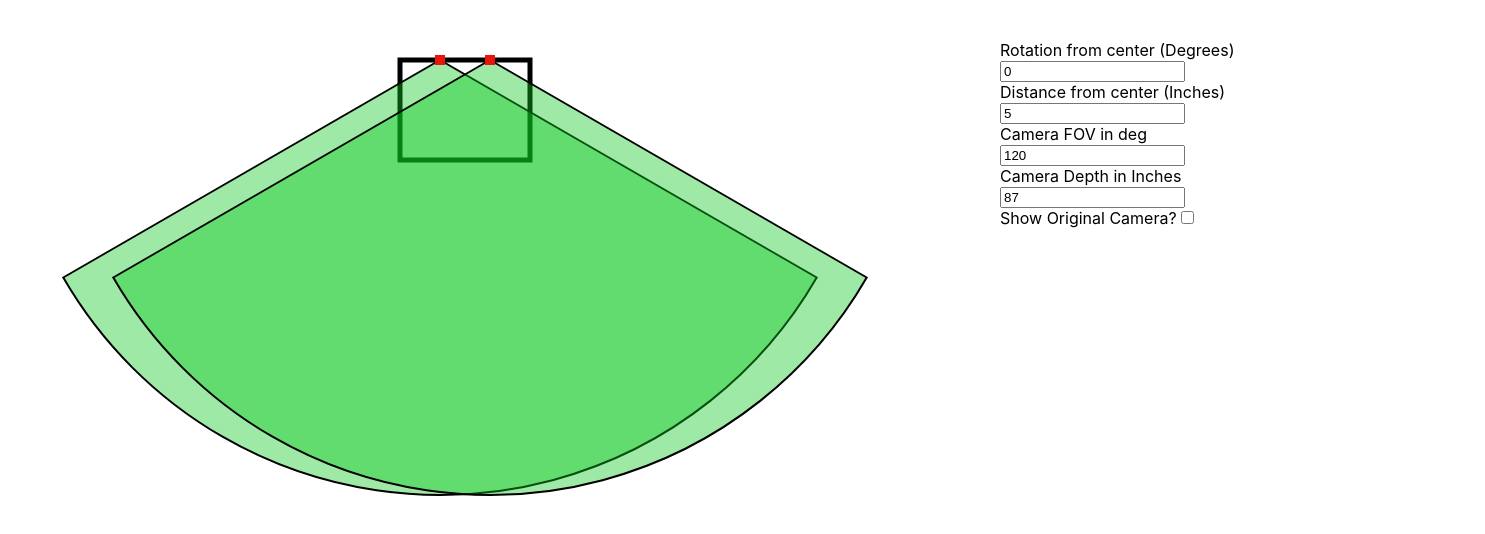
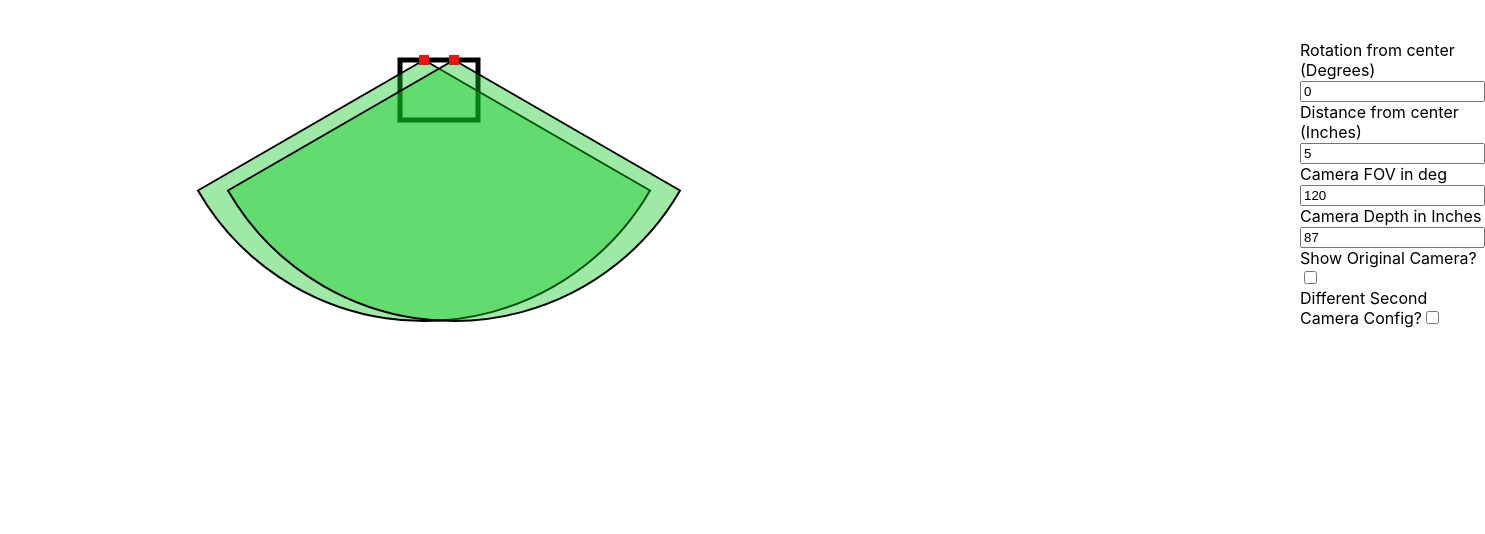
Before and after one commit to NukeWolf/shutter_kinect_camera_demo, a React (Create React App) app: page / in a window 1280 px wide. Shown: the top 534 px of the page, 1485 px wide, since content can reach past the window. Built offline with nearby package versions, Linux system fonts and the light colour scheme.

Commit message:
Lowered scale, started dif camera

```diff
--- a/src/App.js
+++ b/src/App.js
@@ -9,12 +9,12 @@ function App() {
   const [cameraFOV, setFOV] = useState(120);
   const [cameraDepth, setCameraDepth] = useState(87);
   const [showCamera, setShowCamera] = useState(false);
-
+  const [differentCamera, setDifferentCamera] = useState(false);
   return (
     <div className="App">
       <Canvas
-        width="1000"
-        height="600"
+        width="1300"
+        height="900"
         cameraRotation={rotation}
         distance={distance}
         cameraFOV={cameraFOV}
@@ -67,6 +67,48 @@ function App() {
             setShowCamera(!showCamera);
           }}
         />
+        <br />
+        <label>Different Second Camera Config?</label>
+        <input
+          type="checkbox"
+          onChange={(e) => {
+            setDifferentCamera(!differentCamera);
+          }}
+        />
+        <br />
+        <br />
+        {differentCamera && (
+          <>
+            <label>Rotation from center (Degrees)</label>
+            <input
+              type="text"
+              value={rotation}
+              onChange={(e) => {
+                setRotation(e.target.value);
+              }}
+            ></input>
+            <br />
+
+            <label>Camera FOV in deg</label>
+            <input
+              type="text"
+              value={cameraFOV}
+              onChange={(e) => {
+                setFOV(e.target.value);
+              }}
+            ></input>
+            <br />
+
+            <label>Camera Depth in Inches</label>
+            <input
+              type="text"
+              value={cameraDepth}
+              onChange={(e) => {
+                setCameraDepth(e.target.value);
+              }}
+            ></input>
+          </>
+        )}
       </div>
     </div>
   );
--- a/src/canvas.js
+++ b/src/canvas.js
@@ -1,6 +1,6 @@
 import React, { useRef, useEffect } from "react";
 
-const PIXELS_TO_INCH = 5;
+const PIXELS_TO_INCH = 3;
 const SHUTTER_Y_PX = 60;
 const SHUTTER_X_PX = 400;
 const WIDTH_OF_SHUTTER_INCHES = 26;
```
